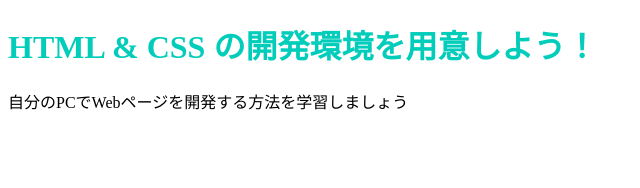
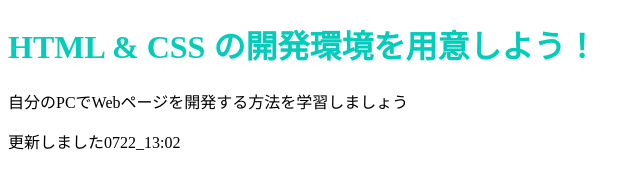
Before and after one commit to 84hassy/84hassy.github.io, a plain HTML site: page index.html in a window 1280 px wide. Shown: the whole page, without its empty margins (0-640 px from the left). Drawn offline with Linux system fonts and the light colour scheme.

Commit message:
index.html

```diff
--- a/index.html
+++ b/index.html
@@ -8,5 +8,6 @@
   <body>
     <h1 class="title">HTML & CSS の開発環境を用意しよう！</h1>
     <p>自分のPCでWebページを開発する方法を学習しましょう</p>
+    <p>更新しました0722_13:02</p>
  </body>
 </html>
```
